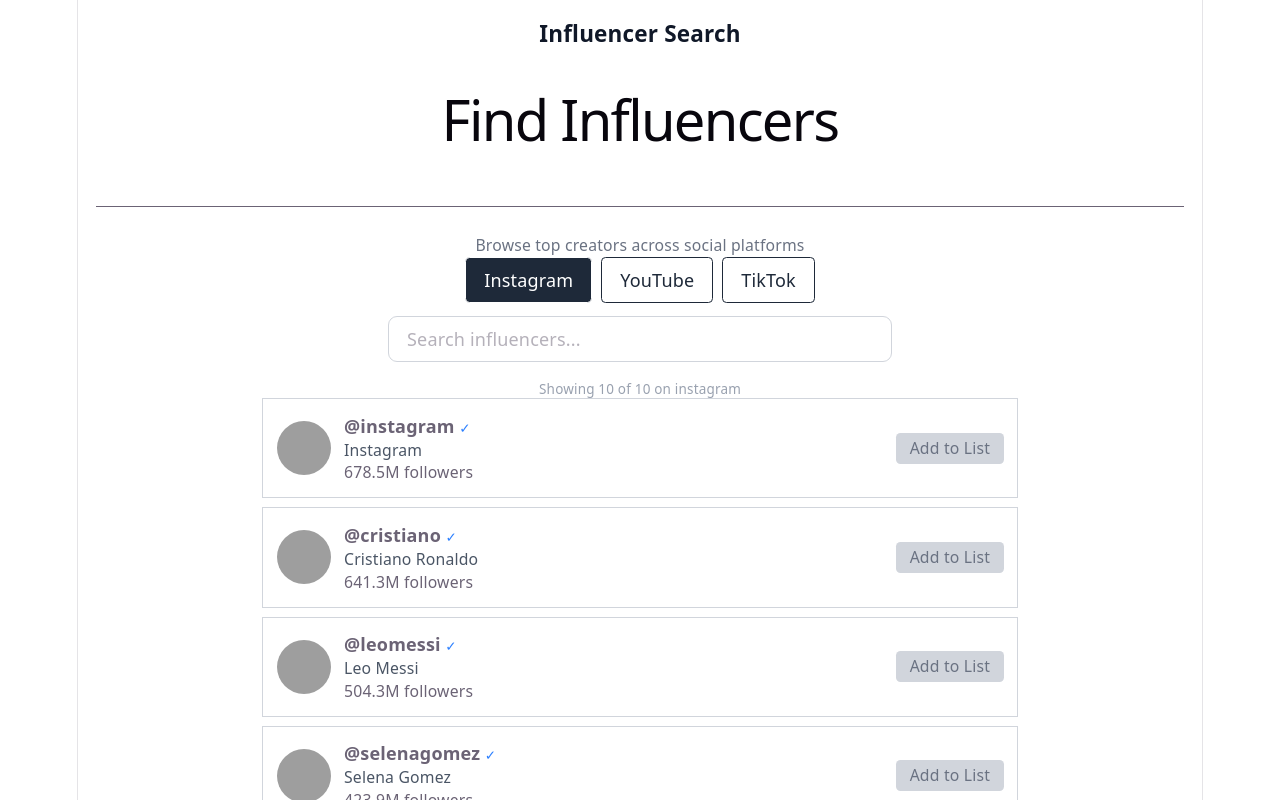
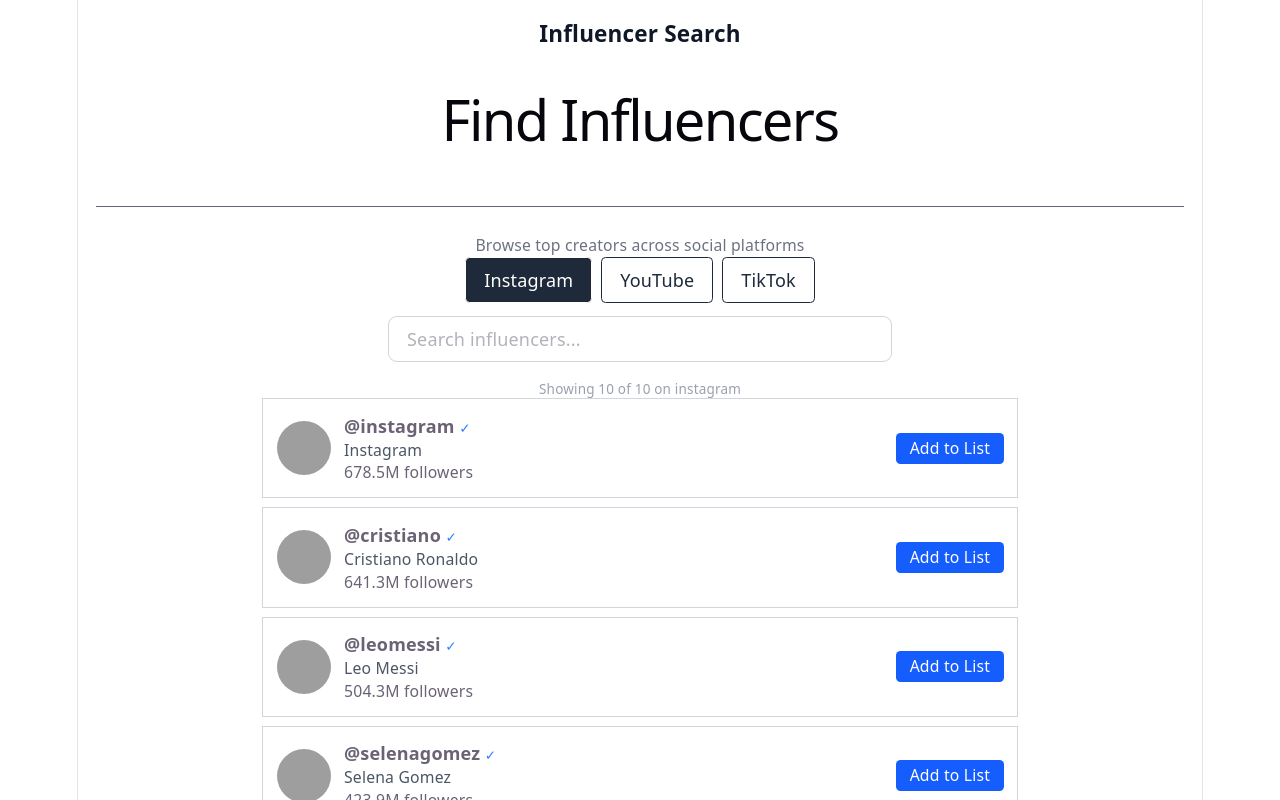
Before and after one commit to kaix-404/wobb-influencer-search, a React (Vite) app: page / in a window 1280 px wide. Shown: the top 800 px of the page. Built offline with nearby package versions, Linux system fonts and the light colour scheme; grey boxes are pictures that could not be loaded.

Commit message:
Implemented list addition

```diff
--- a/src/components/ProfileCard.tsx
+++ b/src/components/ProfileCard.tsx
@@ -2,6 +2,8 @@
 import type { Platform, UserProfileSummary } from "@/types";
 import { VerifiedBadge } from "./VerifiedBadge";
 import { formatFollowers } from "@/utils/formatters";
+import { useInfluencerStore } from "@/store/influencerStore";
+import toast from "react-hot-toast";
 
 interface ProfileCardProps {
   profile: UserProfileSummary;
@@ -17,6 +19,12 @@
   onProfileClick,
 }: ProfileCardProps) {
   const navigate = useNavigate();
+
+  const addProfile = useInfluencerStore((state) => state.addProfile);
+
+  const isSelected = useInfluencerStore((state) =>
+    state.isSelected(profile.user_id)
+  );
 
   const handleClick = () => {
     if (onProfileClick) onProfileClick(profile.username);
@@ -49,11 +57,25 @@
       {/* TODO: candidates must implement Add to List feature */}
       {/* TODO: candidates must implement Add to List feature */}
       <button
-        disabled
-        className="px-3 py-1 bg-gray-300 text-gray-500 text-sm rounded cursor-not-allowed"
-        onClick={(e) => e.stopPropagation()}
+        onClick={(e) => {
+          e.stopPropagation();
+
+          if (isSelected) {
+            toast("Already added!");
+            return;
+          }
+
+          addProfile(platform, profile);
+          toast.success("Added to list!");
+        }}
+        disabled={isSelected}
+        className={`px-3 py-1 rounded text-sm transition ${
+          isSelected
+            ? "bg-green-600 text-white cursor-default"
+            : "bg-blue-600 text-white hover:bg-blue-700"
+        }`}
       >
-        Add to List
+        {isSelected ? "Added" : "Add to List"}
       </button>
     </div>
   );
--- /dev/null
+++ b/src/store/influencerStore.tsx
@@ -0,0 +1,63 @@
+import { create } from "zustand";
+import { persist } from "zustand/middleware";
+import type { Platform, UserProfileSummary } from "@/types";
+
+export interface SavedInfluencer {
+  platform: Platform;
+  profile: UserProfileSummary;
+}
+
+interface InfluencerStore {
+  selectedProfiles: SavedInfluencer[];
+
+  addProfile: (platform: Platform, profile: UserProfileSummary) => void;
+
+  removeProfile: (userId: string) => void;
+
+  isSelected: (userId: string) => boolean;
+
+  clearProfiles: () => void;
+}
+
+export const useInfluencerStore = create<InfluencerStore>()(
+  persist(
+    (set, get) => ({
+      selectedProfiles: [],
+
+      addProfile: (platform, profile) => {
+        const exists = get().selectedProfiles.some(
+          (item) => item.profile.user_id === profile.user_id
+        );
+
+        if (exists) return;
+
+        set((state) => ({
+          selectedProfiles: [
+            ...state.selectedProfiles,
+            { platform, profile },
+          ],
+        }));
+      },
+
+      removeProfile: (userId) =>
+        set((state) => ({
+          selectedProfiles: state.selectedProfiles.filter(
+            (item) => item.profile.user_id !== userId
+          ),
+        })),
+
+      isSelected: (userId) =>
+        get().selectedProfiles.some(
+          (item) => item.profile.user_id === userId
+        ),
+
+      clearProfiles: () =>
+        set({
+          selectedProfiles: [],
+        }),
+    }),
+    {
+      name: "influencer-list",
+    }
+  )
+);
```
